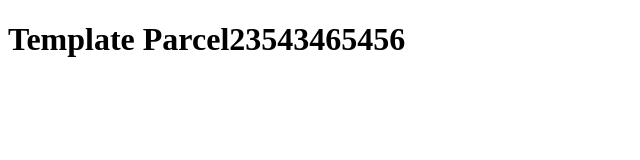
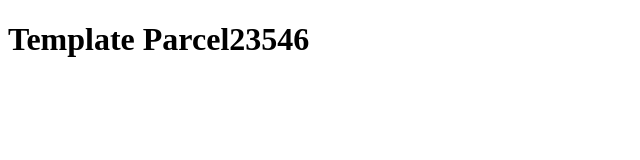
Before and after one commit to GoITteacher/template-parcel, a plain HTML site: page index.html in a window 1280 px wide. Shown: the whole page, without its empty margins (0-640 px from the left). Drawn offline with Linux system fonts and the light colour scheme.

Commit message:
Deploying to gh-pages from @ GoITteacher/template-parcel@fce094479bf15a696f08ac573ba4509725861cc1 🚀

```diff
--- a/index.html
+++ b/index.html
@@ -1 +1 @@
-<!DOCTYPE html><html lang="en"><head><meta charset="utf-8"><meta http-equiv="X-UA-Compatible" content="IE=edge"><meta name="viewport" content="width=device-width, initial-scale=1.0"><title>Document123</title></head><body> <h1>Template Parcel23543465456</h1> <script src="/GO_IT/index.f3b39d85.js" type="module"></script><script src="/GO_IT/index.dd91f190.js" nomodule="" defer></script> </body></html>
+<!DOCTYPE html><html lang="en"><head><meta charset="utf-8"><meta http-equiv="X-UA-Compatible" content="IE=edge"><meta name="viewport" content="width=device-width, initial-scale=1.0"><title>Document123</title></head><body> <h1>Template Parcel23546</h1> <script src="/GO_IT/index.f3b39d85.js" type="module"></script><script src="/GO_IT/index.dd91f190.js" nomodule="" defer></script> </body></html>
```
